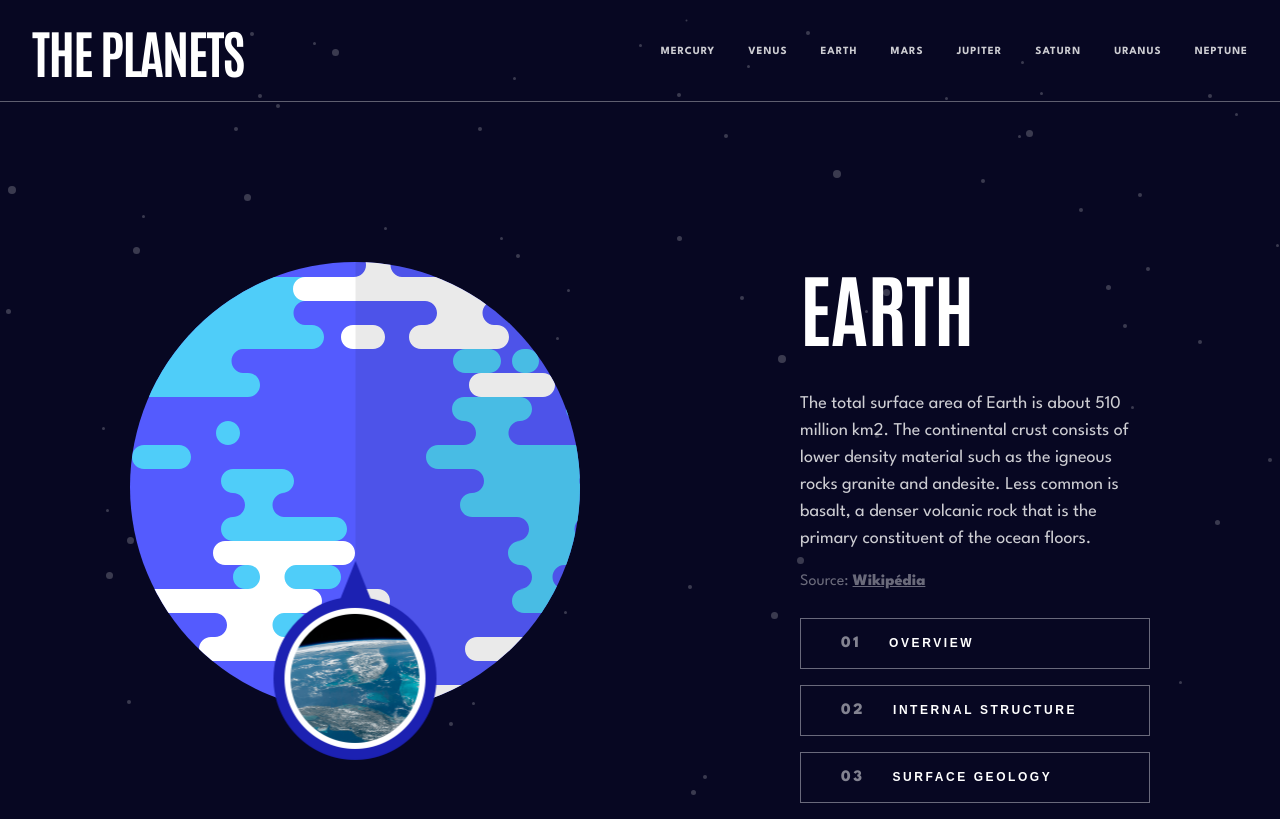
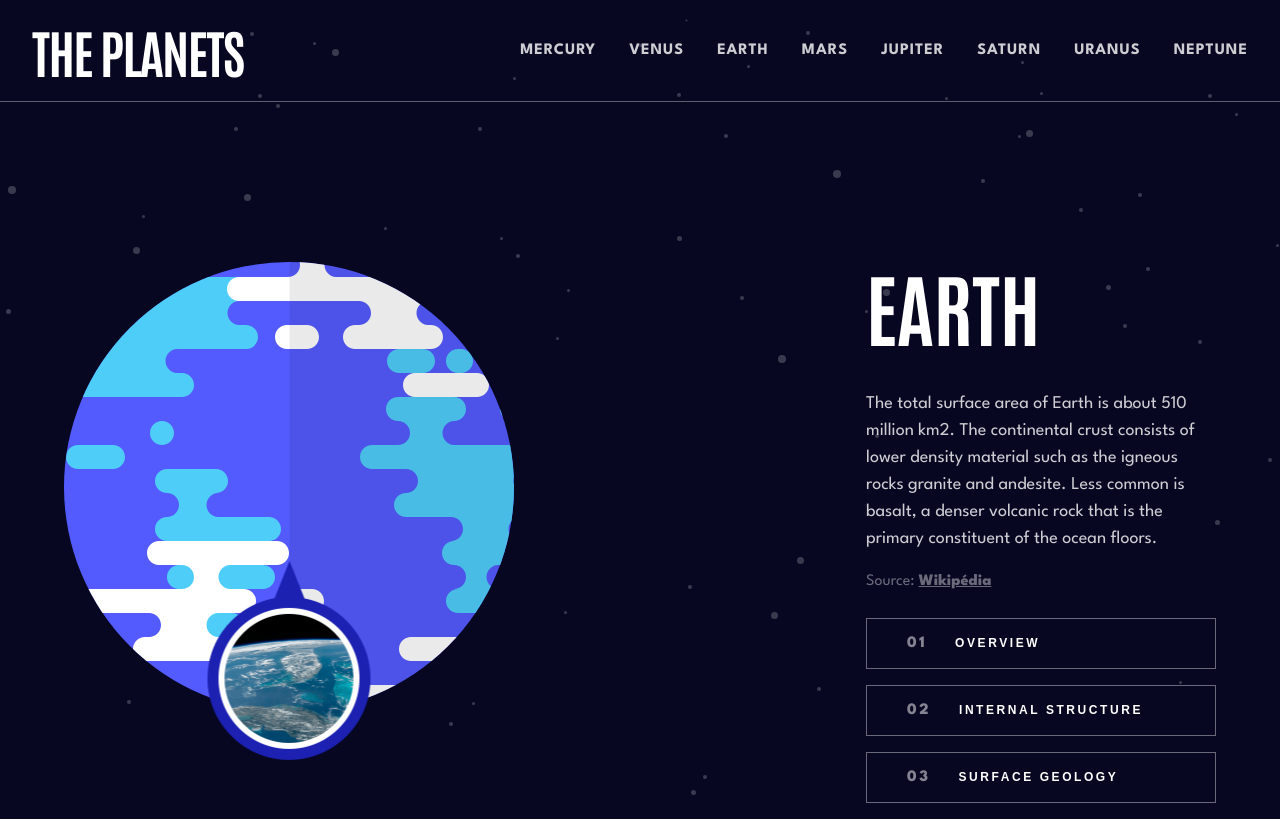
Before and after one commit to Mokalbari/planets-facts, a React (Vite) app: page / in a window 1280 px wide. Built offline with nearby package versions, Linux system fonts and the light colour scheme.

Commit message:
fix styles in header and hero container

```diff
--- a/src/components/MainHeroContainer.tsx
+++ b/src/components/MainHeroContainer.tsx
@@ -4,7 +4,7 @@ import HeroImage from './HeroImage'
 
 const MainHeroContainer: React.FC = () => {
   return (
-    <main className="container flex-row">
+    <main className="container flex-row main">
       <HeroImage />
       <HeroContent />
     </main>
--- a/src/styles/HeroContent.modules.css
+++ b/src/styles/HeroContent.modules.css
@@ -1,5 +1,4 @@
 .hero {
-  margin-left: 13.75rem;
   max-width: 350px;
 
   .hero__title {
--- a/src/styles/HeroImage.modules.css
+++ b/src/styles/HeroImage.modules.css
@@ -2,8 +2,6 @@
   position: relative;
 
   .hero__image-main {
-    width: 450px;
-    height: auto;
     object-fit: cover;
     position: relative;
   }
--- a/src/styles/MainHeroContainer.modules.css
+++ b/src/styles/MainHeroContainer.modules.css
@@ -0,0 +1,3 @@
+.main {
+  justify-content: space-between;
+}
--- a/src/styles/Navbar.modules.css
+++ b/src/styles/Navbar.modules.css
@@ -7,6 +7,9 @@
   .header__menu {
     gap: 2.0625rem;
     color: hsl(var(--clr-neutral-050) / 0.8);
+    h4 {
+      font-size: 1rem;
+    }
 
     &:hover {
       cursor: pointer;
--- a/src/styles/index.css
+++ b/src/styles/index.css
@@ -69,7 +69,7 @@ h4 {
 }
 
 .container {
-  width: 80%;
-  max-width: 1020px;
+  width: 90%;
+  max-width: 1200px;
   margin: 0 auto;
 }
```
